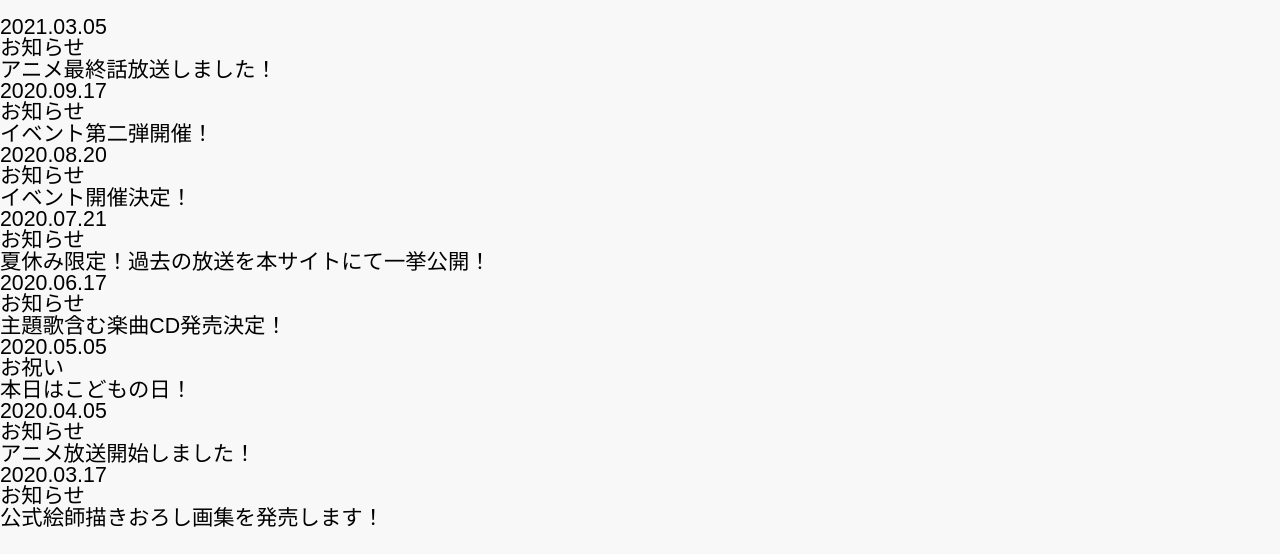
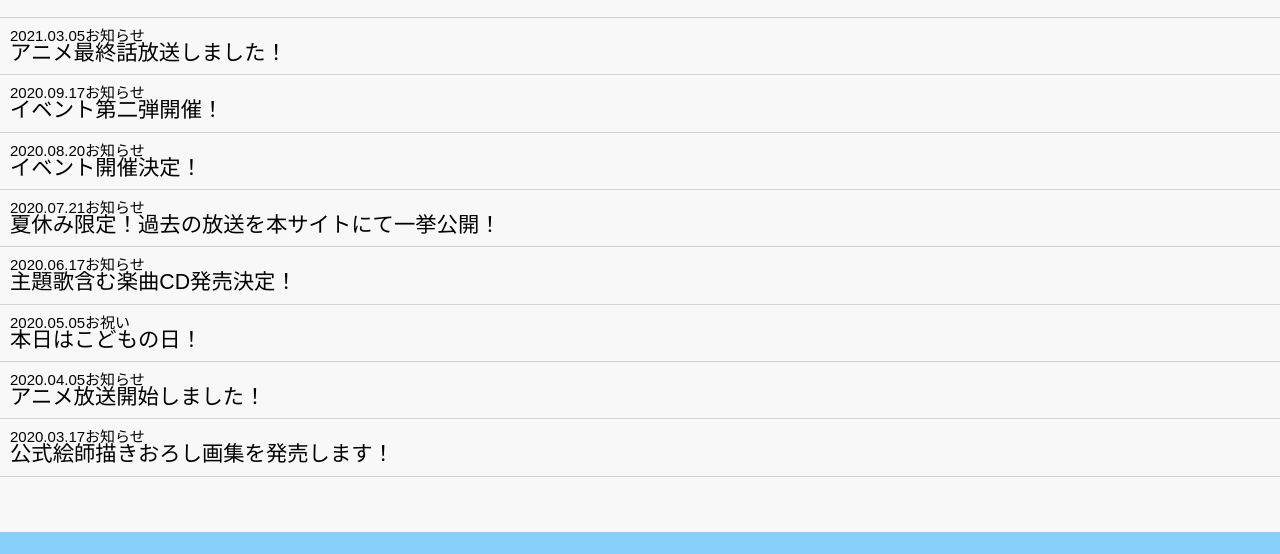
Before and after one commit to sui103/rtl_final, a plain HTML site: page news.html in a window 1280 px wide. Shown: the part 203-757 px from the top of the page. Drawn offline with Linux system fonts and the light colour scheme; a web font is replaced by a local one.

Commit message:
Update news.css

```diff
--- a/css/news.css
+++ b/css/news.css
@@ -21,3 +21,22 @@
     margin-right: auto;
     margin-bottom: 20px;
 }
+
+.news_list_item {
+    padding: 10px;
+    border-bottom: solid 1.5px #d3d3d3;
+}
+
+.news_list_item:first-child {
+    border-top: solid 1.5px #d3d3d3;
+}
+
+.news_list_date time {
+    font-size: 15px;
+    float: left;
+}
+
+.news_item {
+    font-size: 15px;
+    margin-left: 10px;
+}
```
